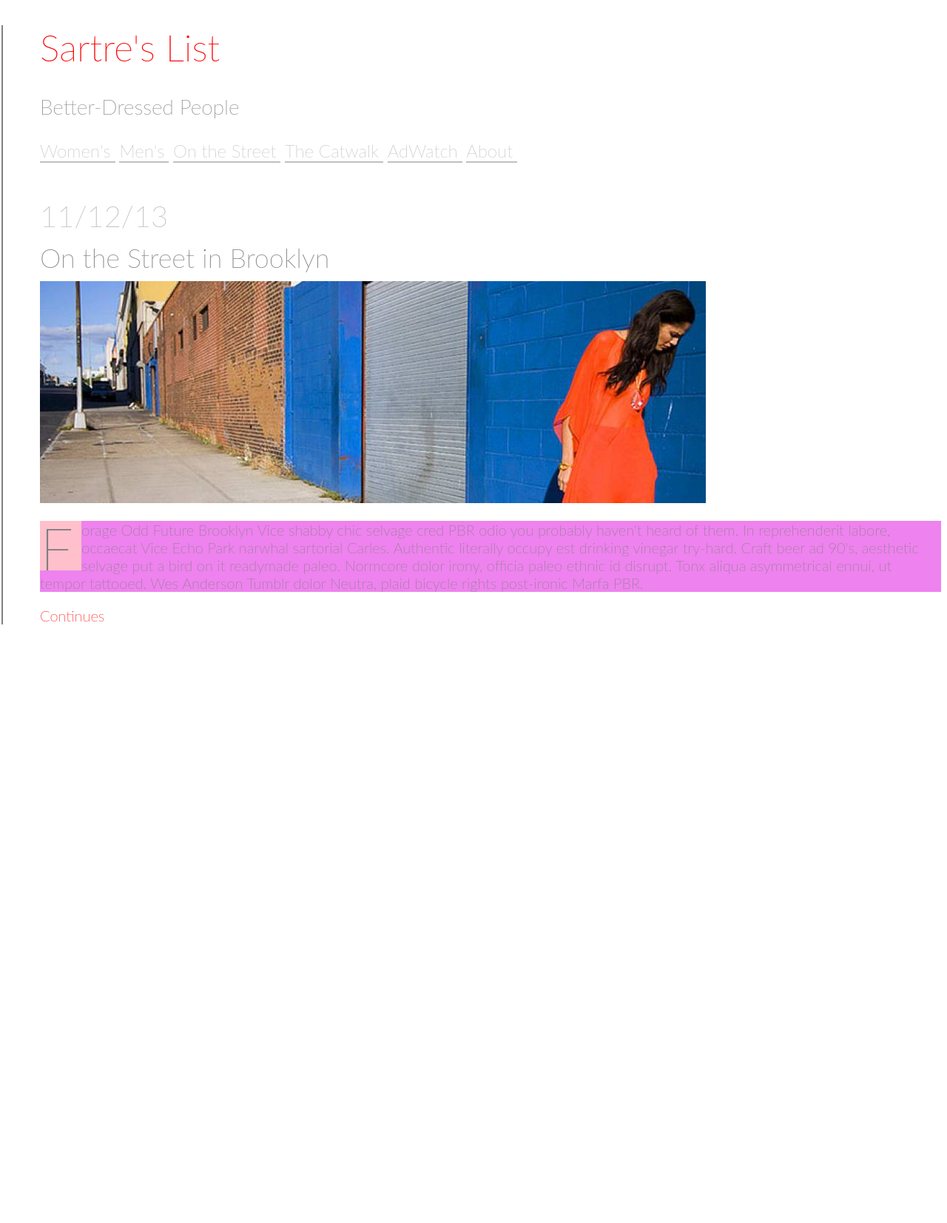
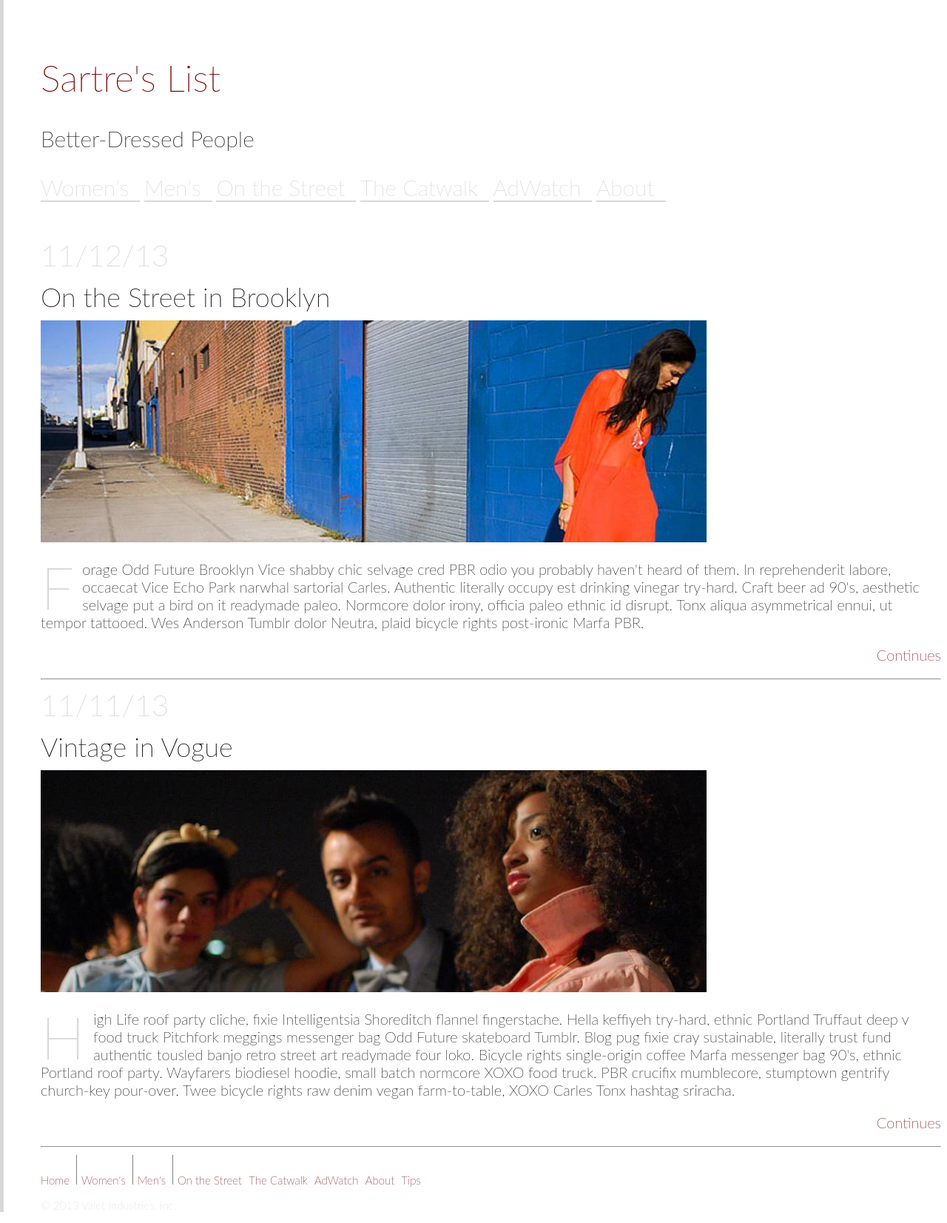
Before and after one commit to ddmcallister/ga_38, a plain HTML site: page GA_1_fashion_blog/index.html in a window 1280 px wide. Shown: the whole page at 74% size. Before the commit the page ends 852 px from the top, so only its background shows below. Drawn offline with Linux system fonts and the light colour scheme.

Commit message:
vertical line between footer nag, some cleanup

```diff
--- a/GA_1_fashion_blog/css/main.css
+++ b/GA_1_fashion_blog/css/main.css
@@ -1,15 +1,10 @@
 body {
 	font-family: 'Lato Thin', Helvetica, sans-serif;
 	font-size: 20px;
-	color: gray;
-	margin-left: 2px;
+	margin-top: 0px;
+	margin-left: 0px;
 	padding-left: 50px;
-	border-left: 2px solid grey;
-}
-
-h1 {
-	font-size: 2.5em;
-	color: red;
+	border-left: 5px solid rgb(216,216,216);
 }
 
 h2 {
@@ -20,39 +15,26 @@ h2 {
 
 h3 {
 	font-size: 1.4em;
-	text-align: justify;
-}
-
-nav a {
-	padding-left: 0;
-	padding-right: .25em;
-	font-size: 24px;
-	text-decoration: none;
-	border-bottom: 2px solid silver;
-	text-align: justify;
-	color: silver;
 }
 
 p {
-  background-color: violet;
   line-height: 120%;
 }
 
 p.introduction:first-letter {
 	font-size: 400%;
-  float: left;
-  width: 1em;
-  background-color: pink;
-	color: grey;
-  padding-right: .14em;
-  padding-bottom: .14em;
-  padding-top: .2em;
+  	float: left;
+  	width: 1em;
+	color: rgb(216,216,216);
+  	padding-right: .14em;
+  	padding-bottom: .14em;
+  	padding-top: .2em;
 	vertical-align: text-top;
 	line-height: 50%;
   }
 
 .date {
-	color: silver;
+	color: rgb(216,216,216);
 	font-size: 40px;
 	margin-top: 10px;
 	margin-bottom: 10px;
@@ -63,9 +45,52 @@ p.introduction:first-letter {
 }
 
 .continue {
-	color: red;
+	color: rgb(120,0,0);
+	text-align: right;
+}
+.vertical {
+	width: 1px;
+	color: grey;
+  background-color: grey;
+	height: 2em;
+  margin: 0px;
+  border: 0px;
+	display: inline-block;
+}
+
+#title {
+	padding-top: 1.5em;
+	margin-top: 0;
+	font-size: 2.5em;
+	color: rgb(120,0,0);
+}
+
+#subTitle {
+	font-size: 1.5em;
+}
+
+#headerNav a {
+	padding-left: 0;
+	padding-right: .5em;
+	font-size: 1.5em;
+	text-decoration: none;
+	border-bottom: 2px solid rgb(216,216,216);
+	color: rgb(216,216,216);
 }
 
 #mainContent {
   	margin-top: 50px;
   }
+
+#footerNav a {
+	padding-left: 0;
+	padding-right: .25em;
+	font-size: .75em;
+	text-decoration: none;
+	color: rgb(120,0,0);
+}
+
+#copyrightLine {
+	color: rgb(216,216,216);
+	font-size: .75em;
+}
--- a/GA_1_fashion_blog/index.html
+++ b/GA_1_fashion_blog/index.html
@@ -10,15 +10,15 @@
 
 		<h1 id="title" class="font-weight-override">Sartre's List</h1>
 
-		<h3 class="font-weight-override">Better-Dressed People</h3>
+		<p id="subTitle">Better-Dressed People</p>
 
-		<nav>
-			<a href="http://www.google.com"> Women's</a></li>
-			<a href="http://www.google.com">Men's</a></li>
-			<a href="http://www.google.com">On the Street</a></li>
-			<a href="http://www.google.com">The Catwalk</a></li>
-			<a href="http://www.google.com">AdWatch</a></li>
-			<a href="http://www.google.com">About</a></li>
+		<nav id="headerNav">
+			<a href="http://www.google.com"> Women's</a>
+			<a href="http://www.google.com">Men's</a>
+			<a href="http://www.google.com">On the Street</a>
+			<a href="http://www.google.com">The Catwalk</a>
+			<a href="http://www.google.com">AdWatch</a>
+			<a href="http://www.google.com">About</a>
 		</nav>
 	</div>
 
@@ -34,12 +34,48 @@
 
 		<p class="introduction">Forage Odd Future Brooklyn Vice shabby chic selvage cred PBR odio you probably haven't heard of them. In reprehenderit labore, occaecat Vice Echo Park narwhal sartorial Carles. Authentic literally occupy est drinking vinegar try-hard. Craft beer ad 90's, aesthetic selvage put a bird on it readymade paleo. Normcore dolor irony, officia paleo ethnic id disrupt. Tonx aliqua asymmetrical ennui, ut tempor tattooed. Wes Anderson Tumblr dolor Neutra, plaid bicycle rights post-ironic Marfa PBR.</p>
 
-		<span class="continue">Continues</span>
+		<p class="continue">Continues</p>
+
+		<hr>
 
 	</article>
+
+<article>
+
+		<span class="date">11/11/13</span>
+
+		<h2 class="font-weight-override">Vintage in Vogue</h2>
+
+		<img src="./img/fashion_photo2.jpeg">
+
+		<p class="introduction">High Life roof party cliche, fixie Intelligentsia Shoreditch flannel fingerstache. Hella keffiyeh try-hard, ethnic Portland Truffaut deep v food truck Pitchfork meggings messenger bag Odd Future skateboard Tumblr. Blog pug fixie cray sustainable, literally trust fund authentic tousled banjo retro street art readymade four loko. Bicycle rights single-origin coffee Marfa messenger bag 90's, ethnic Portland roof party. Wayfarers biodiesel hoodie, small batch normcore XOXO food truck. PBR crucifix mumblecore, stumptown gentrify church-key pour-over. Twee bicycle rights raw denim vegan farm-to-table, XOXO Carles Tonx hashtag sriracha.</p>
+
+		<p class="continue">Continues</p>
+
+		<hr>
+
+	</article>
+
 </div>
 
 <div class="footer">
+
+	<nav id="footerNav">
+		<a href="http://www.google.com">Home</a>
+		<hr class="vertical">
+		<a href="http://www.google.com"> Women's</a>
+		<hr class="vertical">
+		<a href="http://www.google.com">Men's</a>
+		<hr class="vertical">
+		<a href="http://www.google.com">On the Street</a>
+		<a href="http://www.google.com">The Catwalk</a>
+		<a href="http://www.google.com">AdWatch</a>
+		<a href="http://www.google.com">About</a>
+		<a href="http://www.google.com">Tips</a>
+	</nav>
+
+	<p id="copyrightLine">&copy; 2013 Valet Industries, Inc.</p>
+
 </div>
 
 </body>
```
